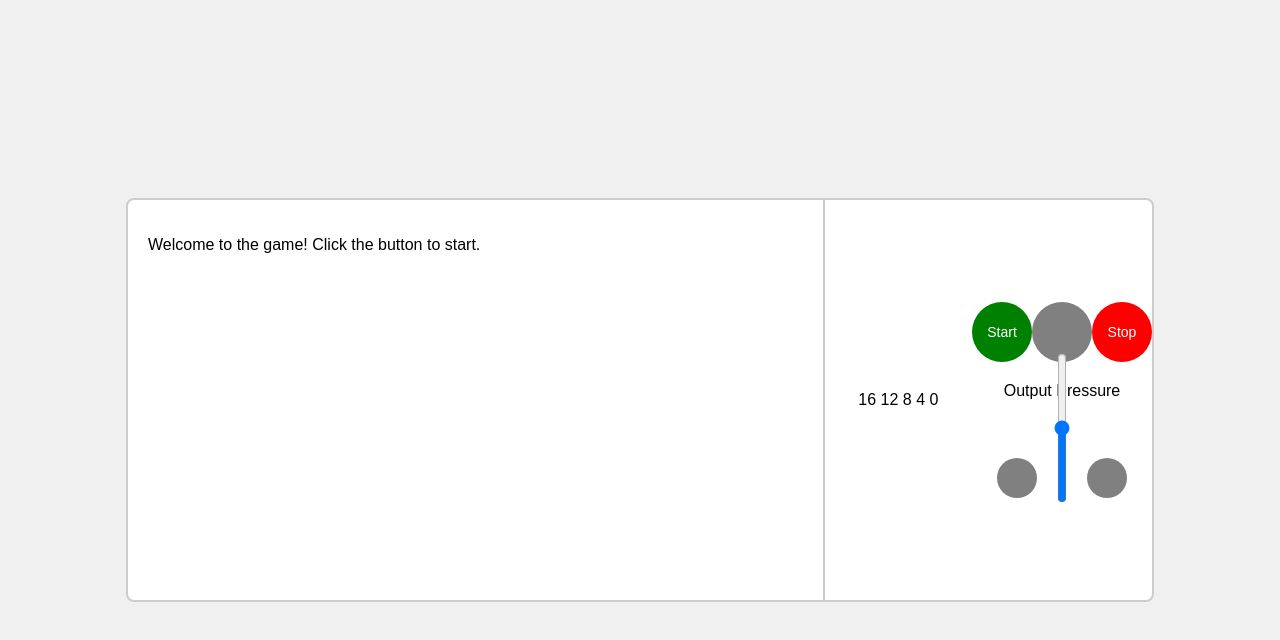
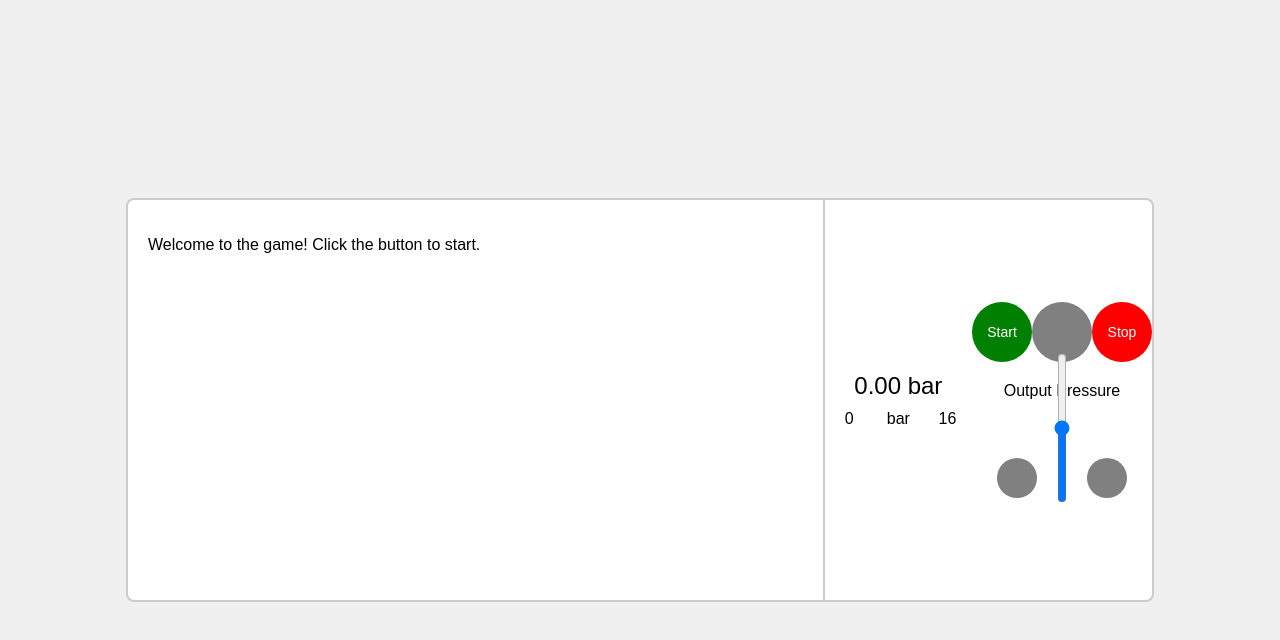
Before and after one commit to P4ulchen/Fire-Pump, a plain HTML site: page index.html in a window 1280 px wide. Both pictures are taken after a click on the button "Start Game". Drawn offline with Linux system fonts and the light colour scheme.

Commit message:
Update index.html

```diff
--- a/index.html
+++ b/index.html
@@ -17,15 +17,12 @@
         <div class="pump-interface" id="pump-interface" style="display: none;">
             <div class="left-panel">
                 <div class="pressure-display">
+                    <div class="current-pressure" id="current-pressure">0.00 bar</div>
                     <div class="scale">
+                        <span>0</span>
                         <div class="bar" id="pressure-bar"></div>
-                    </div>
-                    <div class="scale-labels">
+                        <span>bar</span>
                         <span>16</span>
-                        <span>12</span>
-                        <span>8</span>
-                        <span>4</span>
-                        <span>0</span>
                     </div>
                 </div>
             </div>
@@ -37,7 +34,7 @@
                 </div>
                 <div class="rotary-control">
                     <label for="output-pressure">Output Pressure</label>
-                    <input type="range" id="output-pressure" min="0" max="16" step="1">
+                    <input type="range" id="output-pressure" min="0" max="16" step="0.01">
                 </div>
                 <div class="bottom-buttons">
                     <button class="control-button"></button>
```
